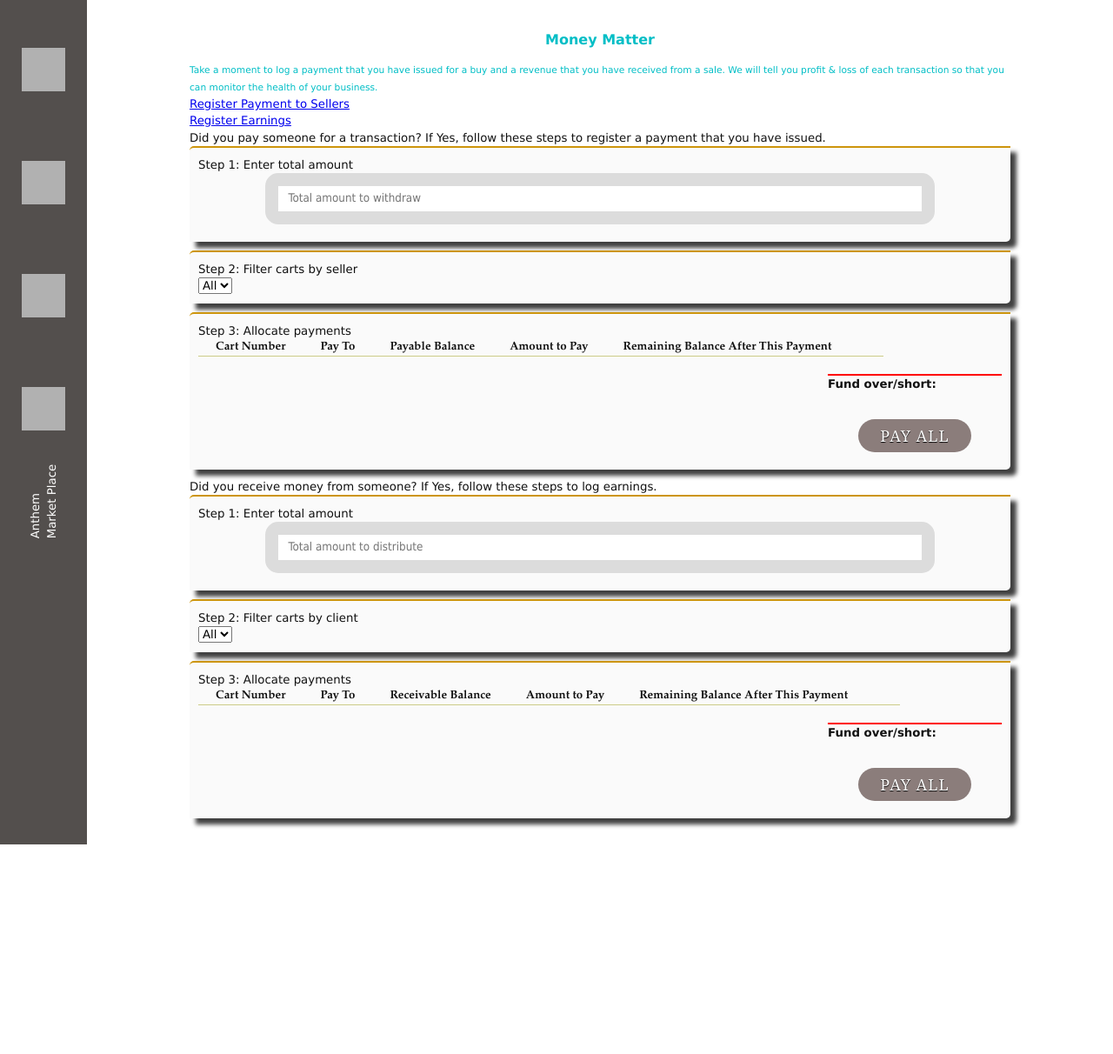
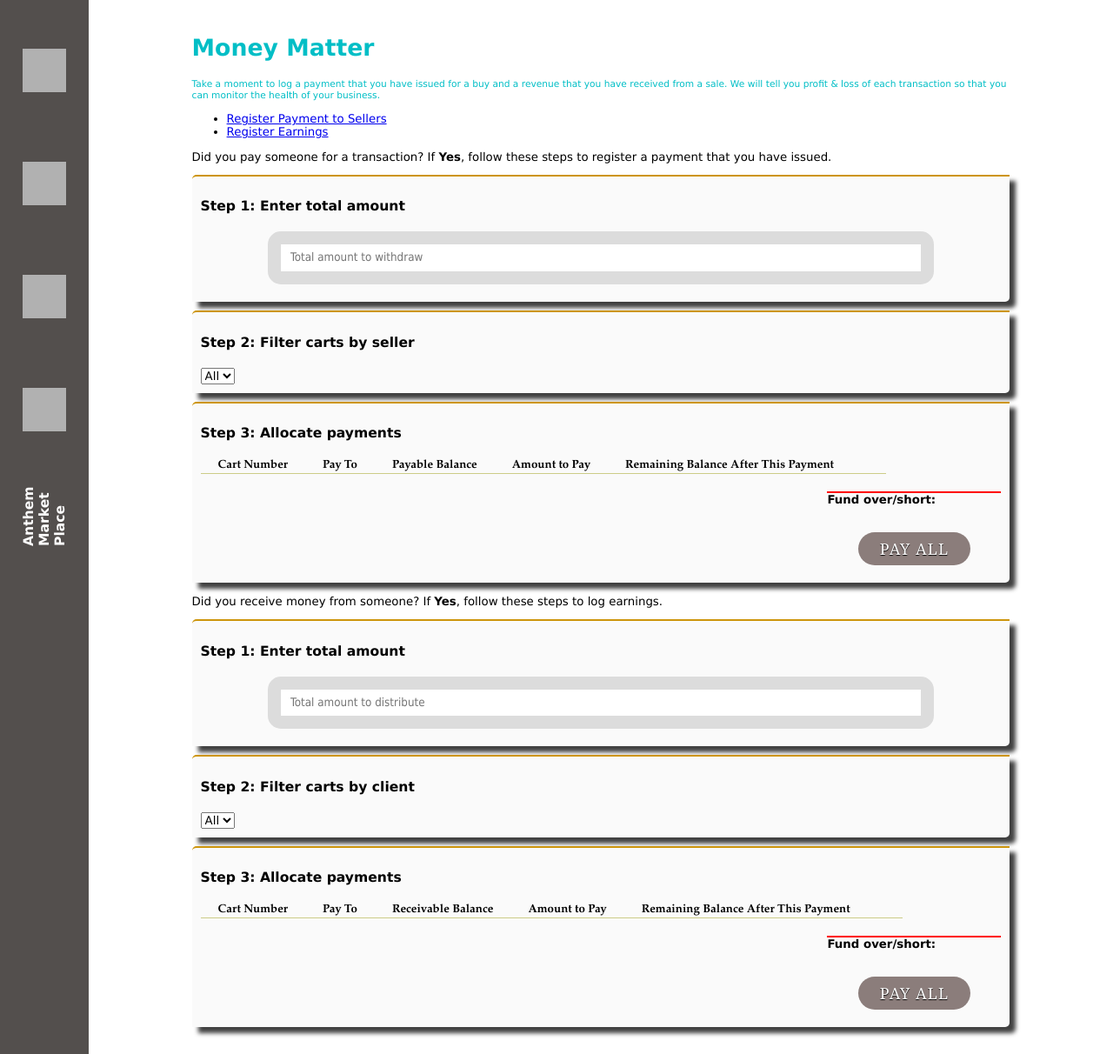
Before and after one commit to fengxia41103/anthem, a Python web app: template template/BankingCart.html in a window 1280 px wide. Shown: the whole page at 87% size. Before the commit the page ends 971 px from the top, so only its background shows below. Run offline with Jinja, Linux system fonts and the light colour scheme; the template is opened without the code that fills it, so the values that code supplies are empty; some libraries are stand-ins or nearby versions; grey boxes are pictures that could not be loaded.

Commit message:
A few style tweak on the browse page when item is in focus, limiting similar post to 10. Changed the reset CSS a bit on the header styles.

```diff
--- a/anthem.py
+++ b/anthem.py
@@ -207,6 +207,8 @@ class BrowseBuyOrderByOwner(MyBaseHandler):
 		template_values = {}
 		template_values['me']=me=self.get_contact()
 		open_cart=template_values['cart']=self.get_open_cart()
+
+		# limit to 10
 		orders=BuyOrder.query(BuyOrder.owner==ndb.Key(Contact,owner_id))
 
 		# group them by "queues"
--- a/static/beautiful_tables/cell_styles.css
+++ b/static/beautiful_tables/cell_styles.css
@@ -10,29 +10,6 @@
  * Footer content:           #d7e1c5
  */
 
-
-/*
- * Page setup styles
- */
-body {
-	font: 80%/1.45em Arial, Verdana, Helvetica, sans-serif;
-	margin: 0;
-	padding: 0;
-	color: #111;
-	background-color: #fff;
-}
-
-#container {
-	margin: 0 auto;
-	width: 960px
-}
-
-h1 {
-	text-align: center;
-	font-size: 1.2em;
-	font-weight: bold;
-	margin: 1em 0;
-}
 
 
 /*
--- a/static/beautiful_tables/reset-min.css
+++ /dev/null
@@ -1,23 +0,0 @@
-/*
-Copyright (c) 2010, Yahoo! Inc. All rights reserved.
-Code licensed under the BSD License:
-http://developer.yahoo.com/yui/license.html
-version: 3.3.0
-build: 3167
-*/
-
-html{color:#000;background:#FFF;}
-body,div,dl,dt,dd,ul,ol,li,h1,h2,h3,h4,h5,h6,pre,code,form,fieldset,legend,input,textarea,p,blockquote,th,td{margin:0;padding:0;}
-table{border-collapse:collapse;border-spacing:0;}
-fieldset,img{border:0;}
-address,caption,cite,code,dfn,em,strong,th,var{font-style:normal;font-weight:normal;}
-li{list-style:none;}
-caption,th{text-align:left;}
-h1,h2,h3,h4,h5,h6{font-size:100%;font-weight:normal;}
-q:before,q:after{content:'';}
-abbr,acronym{border:0;font-variant:normal;}
-sup{vertical-align:text-top;}
-sub{vertical-align:text-bottom;}
-input,textarea,select{font-family:inherit;font-size:inherit;font-weight:inherit;}
-input,textarea,select{*font-size:100%;}
-legend{color:#000;}
--- a/static/css/screen.css
+++ b/static/css/screen.css
@@ -8,6 +8,7 @@ body{
 
 h1,h2,h3,h4,h5{
 	font-family: Verdana, Geneva, sans-serif;
+	margin-bottom:20px;
 }
 input,textarea,label,span,p,div,select,td{
 	font-family: Verdana, Geneva, sans-serif;
@@ -1595,6 +1596,7 @@ button[item="submit-for-approval-btn"]:hover{
 	display:block;
 	margin-left:auto;
 	margin-right:auto;
+	max-width:250px;
 }
 
 .ariel-table select{
--- a/template/BankingCart.html
+++ b/template/BankingCart.html
@@ -256,7 +256,9 @@ We will tell you profit & loss of each transaction so that you can monitor the h
 					<td>{{ c.terminal_seller.get().nickname }}</td>
 					<td><span itemId="{{ c.key.id() }}" item="payable-max">{{ c.payable_balance }}</span></td>
 					<td>
-						<input type="number" itemId="{{ c.key.id() }}" item="payable-payment" value="{{ c.payable_balance }}" step="any" min="0"
+						<input type="number" itemId="{{ c.key.id() }}" item="payable-payment" value="{{ c.payable_balance }}"
+						step="any"
+						min="0"
 						max="{{ c.payable_balance }}"/>
 					</td>
 					<td><span itemId="{{ c.key.id() }}" item="payable-balance">0</span></td>
--- a/template/PublishNewBuyOrder.html
+++ b/template/PublishNewBuyOrder.html
@@ -393,7 +393,7 @@ items to give you a starting point for your listing.
 		<div class="image-select-pane">
 			<table id="review-new-buy-order-table">
 			<tr><td class="box-shadow" valign="middle">
-			<img id="review-product-image" src="" style=""/>
+			<img id="review-product-image" src="" style="width:150px;"/>
 			</td><td>
 
 			<table class="ariel-table table-row-border">
--- a/template/base.html
+++ b/template/base.html
@@ -5,7 +5,7 @@
 	<meta charset="utf-8">
 	<title>Anthem Market Place</title>
 	<meta name="author" content="Feng X.">
-	<link rel="stylesheet" type="text/css" href="/static/beautiful_tables/reset-min.css">
+	<link rel="stylesheet" type="text/css" href="/static/css/reset-min.css">
 
 	<script src="//ajax.googleapis.com/ajax/libs/jquery/2.0.0/jquery.min.js"></script>
 	<script src="//ajax.googleapis.com/ajax/libs/jqueryui/1.10.3/jquery-ui.min.js"></script>
```
Also changed, not shown: template/BrowseBuyOrder.html (+10 -5 lines), template/ManageBuyOrderCart.html (+20 -15 lines).
